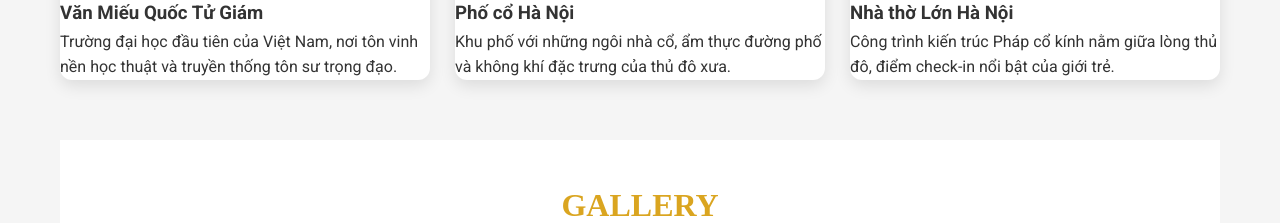
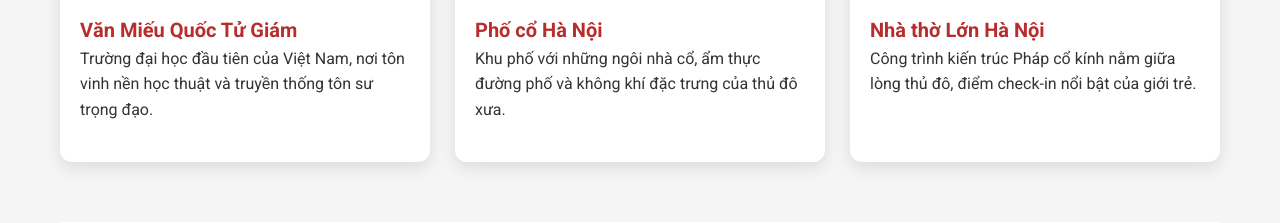
Before and after one commit to imfakebot/QueHuong, a PHP site: page /destinations/hanoi in a window 1280 px wide. Shown: the part 2965-3188 px from the top of the page. Run offline with PHP 8.4, Linux system fonts and the light colour scheme.

Commit message:
Refactor Hanoi destination page: wrap card content in a div for improved structure and styling

```diff
--- a/src/Views/destination/hanoi.php
+++ b/src/Views/destination/hanoi.php
@@ -176,18 +176,24 @@ $pageScripts = [
     <div class="cards">
       <div class="card">
         <img src="/images/destinations/Ha-Noi/VanMieu.jpg" alt="Văn Miếu Quốc Tử Giám">
+        <div class="card-content">
           <h3>Văn Miếu Quốc Tử Giám</h3>
           <p>Trường đại học đầu tiên của Việt Nam, nơi tôn vinh nền học thuật và truyền thống tôn sư trọng đạo.</p>
         </div>
+      </div>
       <div class="card">
         <img src="/images/destinations/Ha-Noi/Phoco.jpg" alt="Phố cổ Hà Nội">
+        <div class="card-content">
           <h3>Phố cổ Hà Nội</h3>
           <p>Khu phố với những ngôi nhà cổ, ẩm thực đường phố và không khí đặc trưng của thủ đô xưa.</p>
         </div>
+      </div>
       <div class="card">
         <img src="/images/destinations/Ha-Noi/NhaThoLon.jpg" alt="Nhà thờ Lớn Hà Nội">
+        <div class="card-content">
           <h3>Nhà thờ Lớn Hà Nội</h3>
           <p>Công trình kiến trúc Pháp cổ kính nằm giữa lòng thủ đô, điểm check-in nổi bật của giới trẻ.</p>
+        </div>
       </div>
     </div>
   </section>
```
Also changed, not shown: 1 other file. Lines whose indentation alone changed are shown as unchanged.
